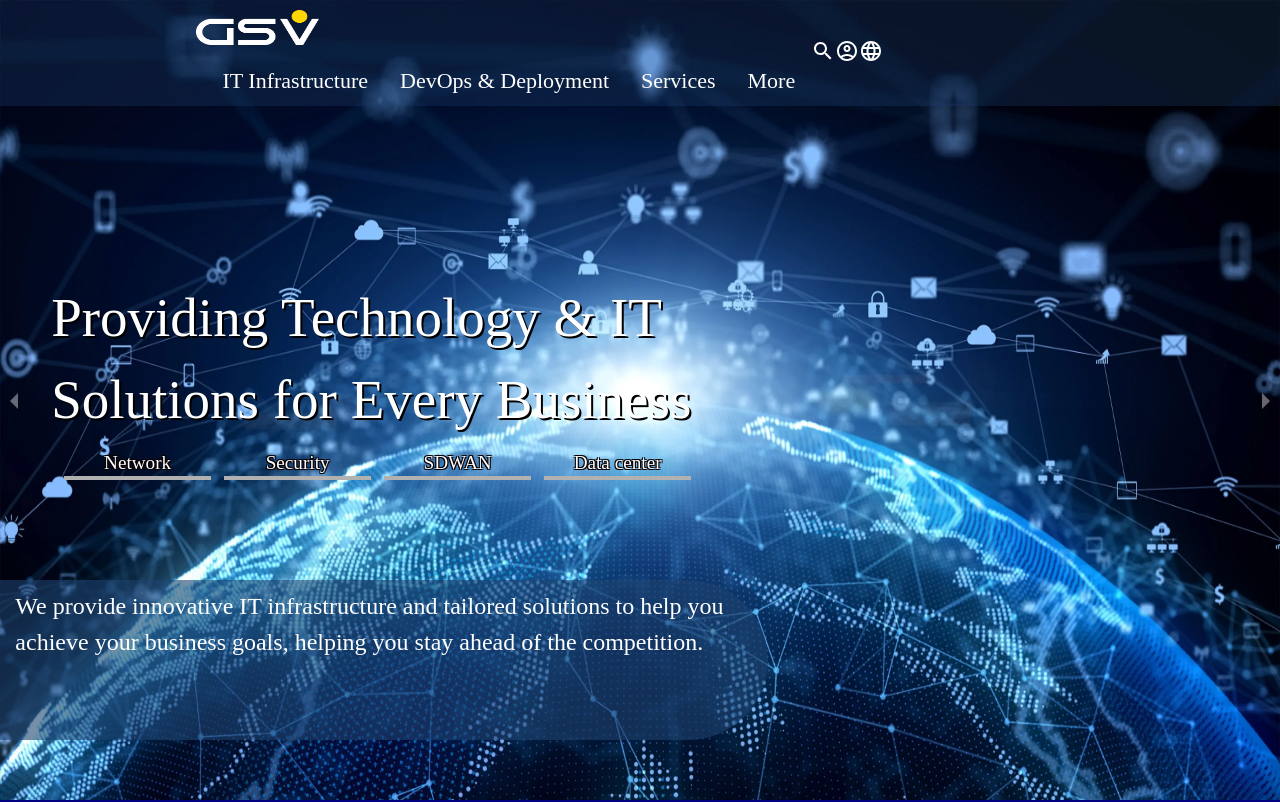
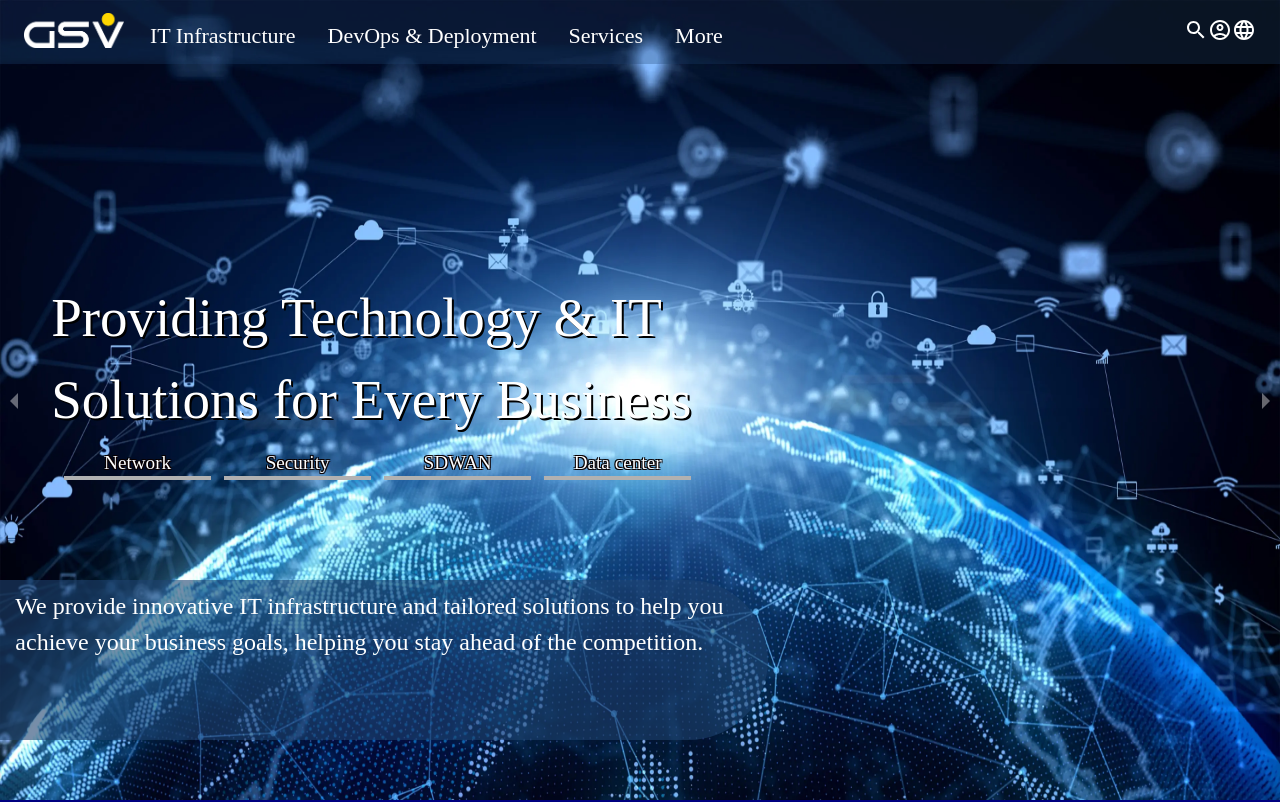
Before and after one commit to lets-code-vinay/gsv-v3, a React (Vite) app: page / in a window 1280 px wide. Shown: the top 802 px of the page. Built offline with nearby package versions, Linux system fonts and the light colour scheme.

Commit message:
header style fixed

```diff
--- a/src/components/StructuredNavbar/MainNavBar/MainNavBar.module.css
+++ b/src/components/StructuredNavbar/MainNavBar/MainNavBar.module.css
@@ -11,6 +11,11 @@
   background: rgba(30, 68, 113, 0.3);
   display: flex;
   justify-content: space-around;
+}
+
+.appBarChild {
+  display: flex;
+  justify-content: space-between;
 }
 .grow {
   flex-grow: 0.5;
@@ -31,7 +36,9 @@
 }
 
 .menuButton {
-  margin-left: 14%;
+  /* margin-left: 14%; */
+  display: flex;
+  justify-content: space-evenly;
 }
 .login_button {
   font-size: 1.3rem;
--- a/src/components/StructuredNavbar/NavbarMenus/index.jsx
+++ b/src/components/StructuredNavbar/NavbarMenus/index.jsx
@@ -11,7 +11,7 @@ import Typography from "@mui/material/Typography";
 import HighlightOffIcon from "@mui/icons-material/HighlightOff";
 
 import { THEME_COLOR } from "../../../configs/Theme";
-import "./styles.module.css";
+import * as classes from "./styles.module.css";
 
 const NavbarMenus = ({ navMenus = {}, onCloseMenu }) => {
   const navigate = useNavigate();
```
